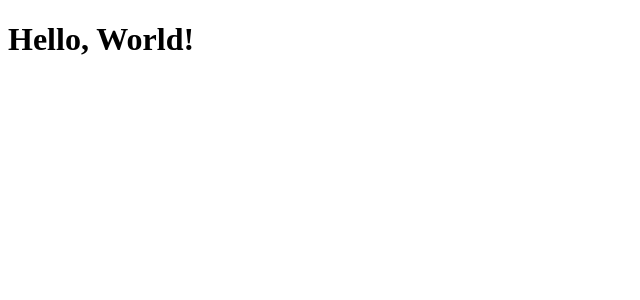
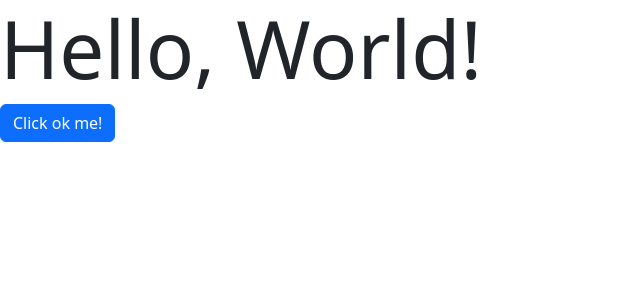
Before and after one commit to zeroamps/react-timer-demo, a React (Vite) app: page / in a window 1280 px wide. Shown: the top 300 px of the page, without its empty margins (0-640 px from the left). Built offline with nearby package versions, Linux system fonts and the light colour scheme.

Commit message:
Add Bootstrap

```diff
--- a/package.json
+++ b/package.json
@@ -10,7 +10,9 @@
     "preview": "vite preview"
   },
   "dependencies": {
+    "bootstrap": "^5.3.1",
     "react": "^18.2.0",
+    "react-bootstrap": "^2.8.0",
     "react-dom": "^18.2.0"
   },
   "devDependencies": {
@@ -25,6 +27,7 @@
     "eslint-plugin-react-hooks": "^4.6.0",
     "eslint-plugin-react-refresh": "^0.4.3",
     "prettier": "^3.0.2",
+    "sass": "~1.64.2",
     "typescript": "^5.0.2",
     "vite": "^4.4.5"
   }
--- a/src/main.tsx
+++ b/src/main.tsx
@@ -1,9 +1,13 @@
 import React from 'react';
 import ReactDOM from 'react-dom/client';
-import './styles.css';
+import Button from 'react-bootstrap/Button';
+import './styles.scss';
 
 ReactDOM.createRoot(document.getElementById('root')!).render(
   <React.StrictMode>
-    <h1>Hello, World!</h1>
+    <>
+      <h1 className="display-1">Hello, World!</h1>
+      <Button>Click ok me!</Button>
+    </>
   </React.StrictMode>
 );
--- /dev/null
+++ b/src/styles.scss
@@ -0,0 +1 @@
+@import 'node_modules/bootstrap/scss/bootstrap';
```
Also changed, not shown: src/styles.css (deleted), 6 other files (tests, documents, lock files or other folders).
